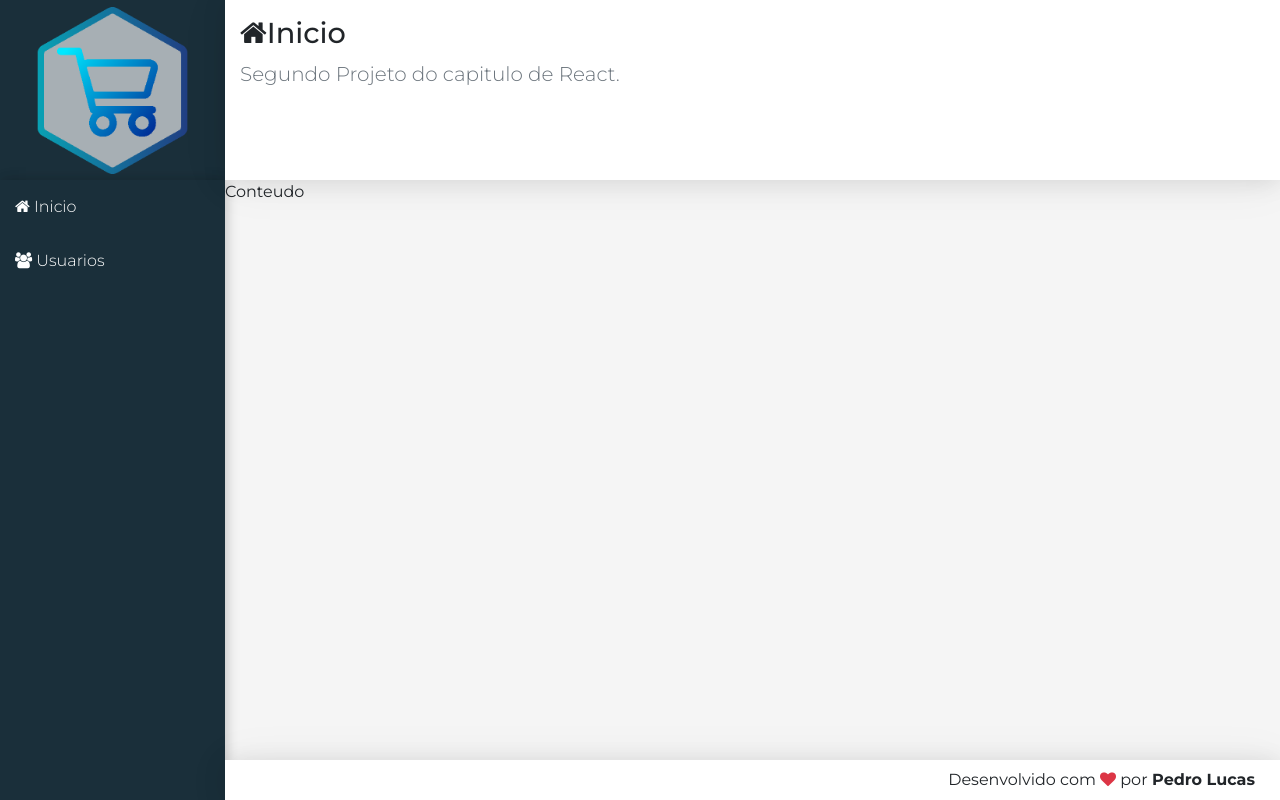
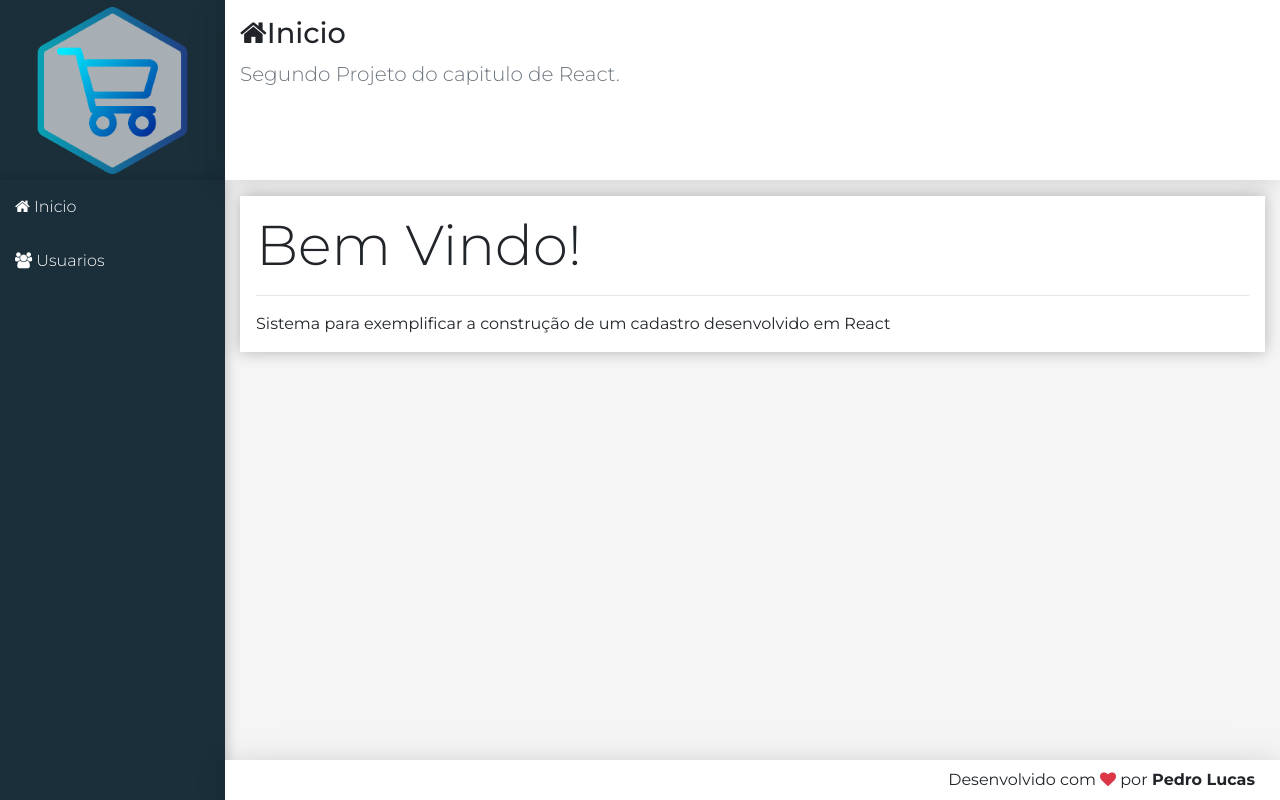
Before and after one commit to Smooke09/ReactJs-Projeto-Cadastro-de-Usu-rio, a React (Create React App) app: page / in a window 1280 px wide. Built offline with nearby package versions, Linux system fonts and the light colour scheme.

Commit message:
content component

```diff
--- /dev/null
+++ b/src/components/home/Home.jsx
@@ -0,0 +1,19 @@
+import React from "react";
+import Main from "../template/Main";
+
+export default (props) => {
+  return (
+    <Main
+      icon="home"
+      title="Inicio"
+      subtitle="Segundo Projeto do capitulo de React."
+    >
+      <div className="display-4">Bem Vindo!</div>
+      <hr />
+      <p className="mb-0">
+        Sistema para exemplificar a construção de um cadastro desenvolvido em
+        React
+      </p>
+    </Main>
+  );
+};
--- a/src/components/template/Main.css
+++ b/src/components/template/Main.css
@@ -0,0 +1,4 @@
+main > div {
+  background-color: #fff;
+  box-shadow: 0px 0px 15px #0004;
+}
--- a/src/components/template/Main.jsx
+++ b/src/components/template/Main.jsx
@@ -6,7 +6,9 @@
   return (
     <>
       <Header {...props} />
-      <main className="content">Conteudo</main>
+      <main className="content container-fluid">
+        <div className="p-3 mt-3">{props.children}</div>
+      </main>
     </>
   );
 };
--- a/src/main/App.jsx
+++ b/src/main/App.jsx
@@ -5,7 +5,7 @@
 
 import Logo from "../components/template/Logo";
 import Nav from "../components/template/Nav";
-import Main from "../components/template/Main";
+import Home from "../components/home/Home";
 import Footer from "../components/template/Footer";
 
 export default (props) => {
@@ -13,11 +13,7 @@
     <div className="app">
       <Logo />
       <Nav />
-      <Main
-        icon="home"
-        title="Inicio"
-        subtitle="Segundo Projeto do capitulo de React."
-      />
+      <Home />
       <Footer />
     </div>
   );
```
